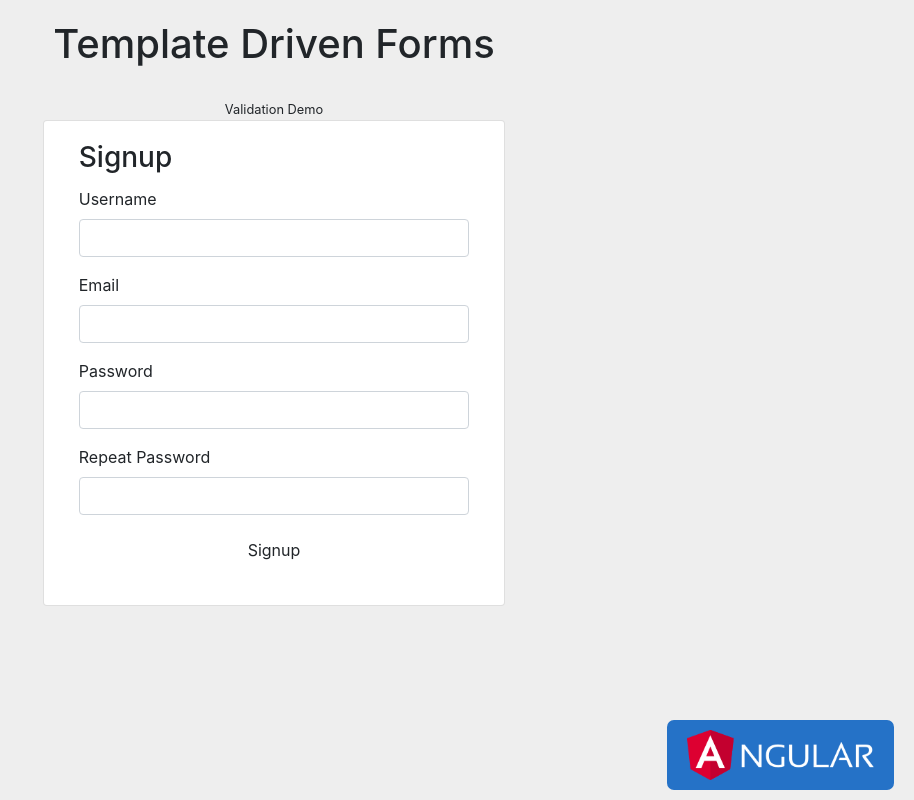
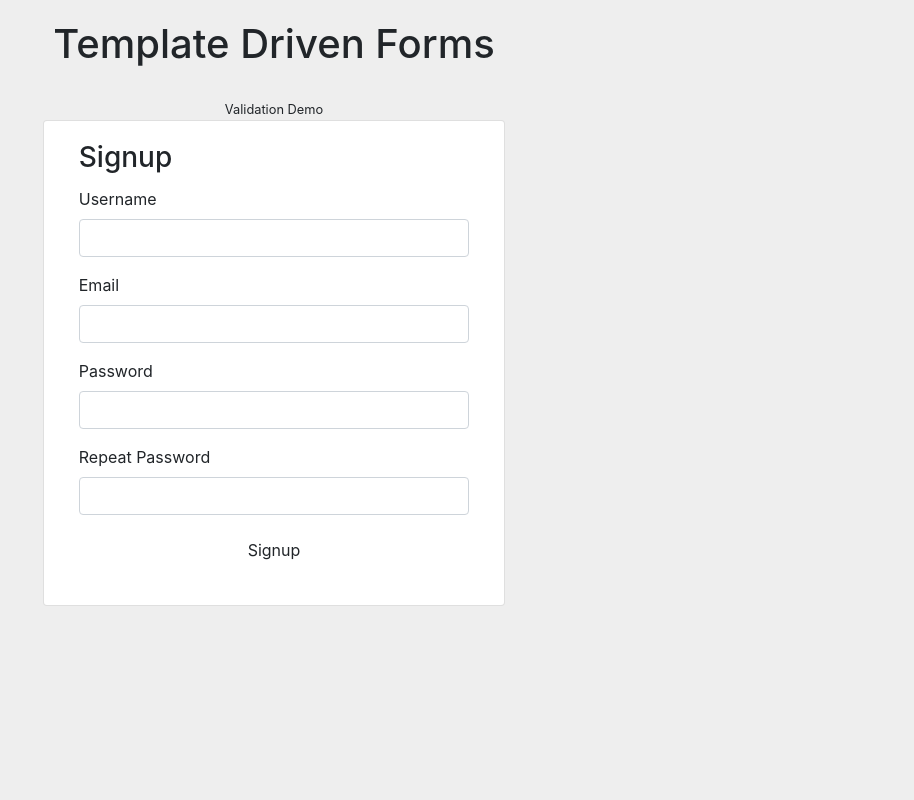
Before and after one commit to CliffCrerar/ab-former-loggins, an Angular app: page / in a window 1280 px wide. Shown: the whole page, without its empty margins (366-1280 px from the left). Built offline with nearby package versions, Linux system fonts and the light colour scheme.

Commit message:
testing merge and build

```diff
--- a/src/app/app.component.css
+++ b/src/app/app.component.css
@@ -1,15 +1,23 @@
-.ng-img{
+.ng-badge{
   position: absolute;
-  bottom: 0;
-  right: 0;
-  padding: 10px 20px;
-  margin: 10px 20px;
-  background: #2572C7;
-  border-radius: 7px;
+  bottom: 10px;
+  right: 20px;
+
 }
+
+.ng-badge small{
+
+}
+  .ng-img{
+    padding: 10px 20px;
+    background: #2572C7;
+    border-radius: 7px;
+  }
+
 
 .ng-img img{
   display: block;
   height: 50px;
   width: auto;
+
 }
--- a/src/app/app.component.html
+++ b/src/app/app.component.html
@@ -1,6 +1,8 @@
 <div class="container">
   <div class="row">
-    <div class="col" style="text-align: center;">
+    <div
+      class="col"
+      style="text-align: center;">
       <h1 style="padding: 20px 0;">{{pageTitle}}</h1>
       <small>{{subTitle}}</small>
     </div>
@@ -19,13 +21,3 @@
     </div>
   </div>
 </div>
-
-<div class="ng-img">
-  <a
-    href="https://angular.io/"
-    target="_blank">
-    <img
-      src="../assets/logo-nav@2x.png"
-      alt="angular logo and text">
-  </a>
-</div>
```
Also changed, not shown: src/app/ng-badge.html (added, +44 -0 lines).
